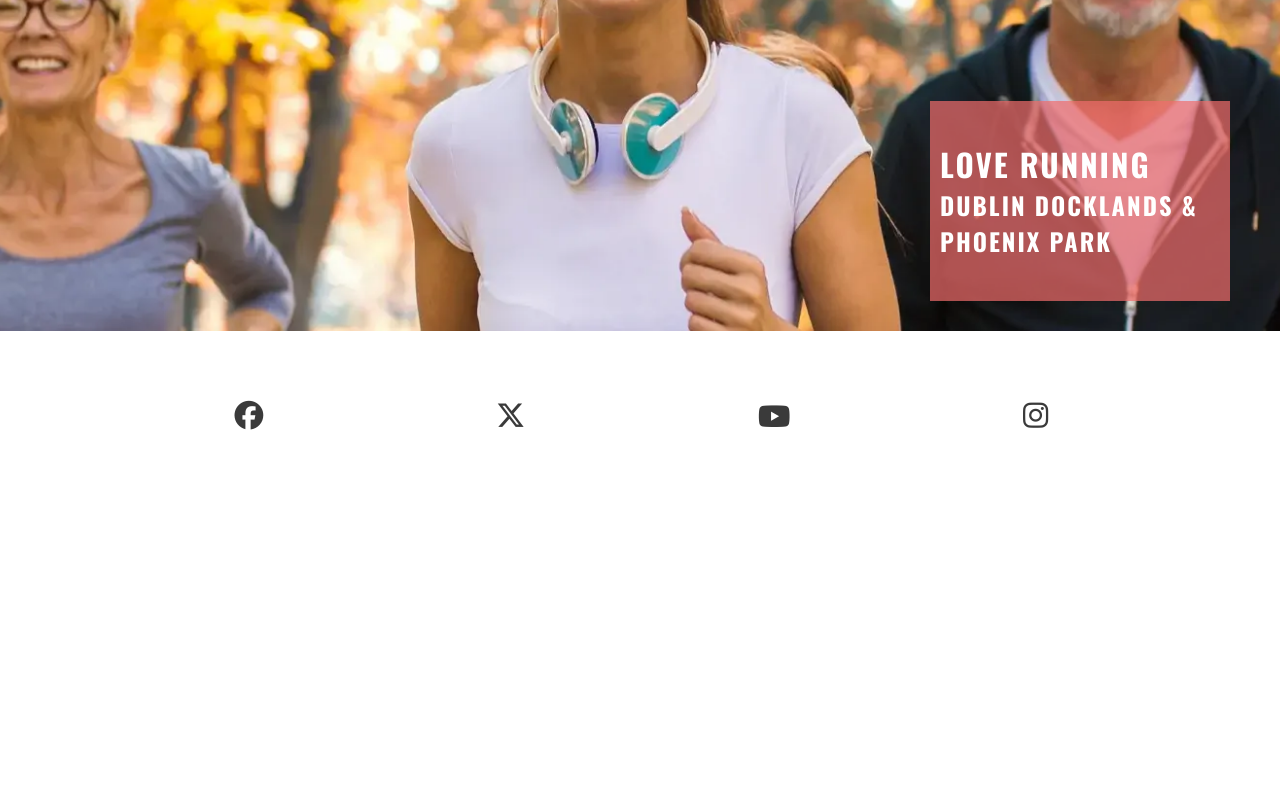
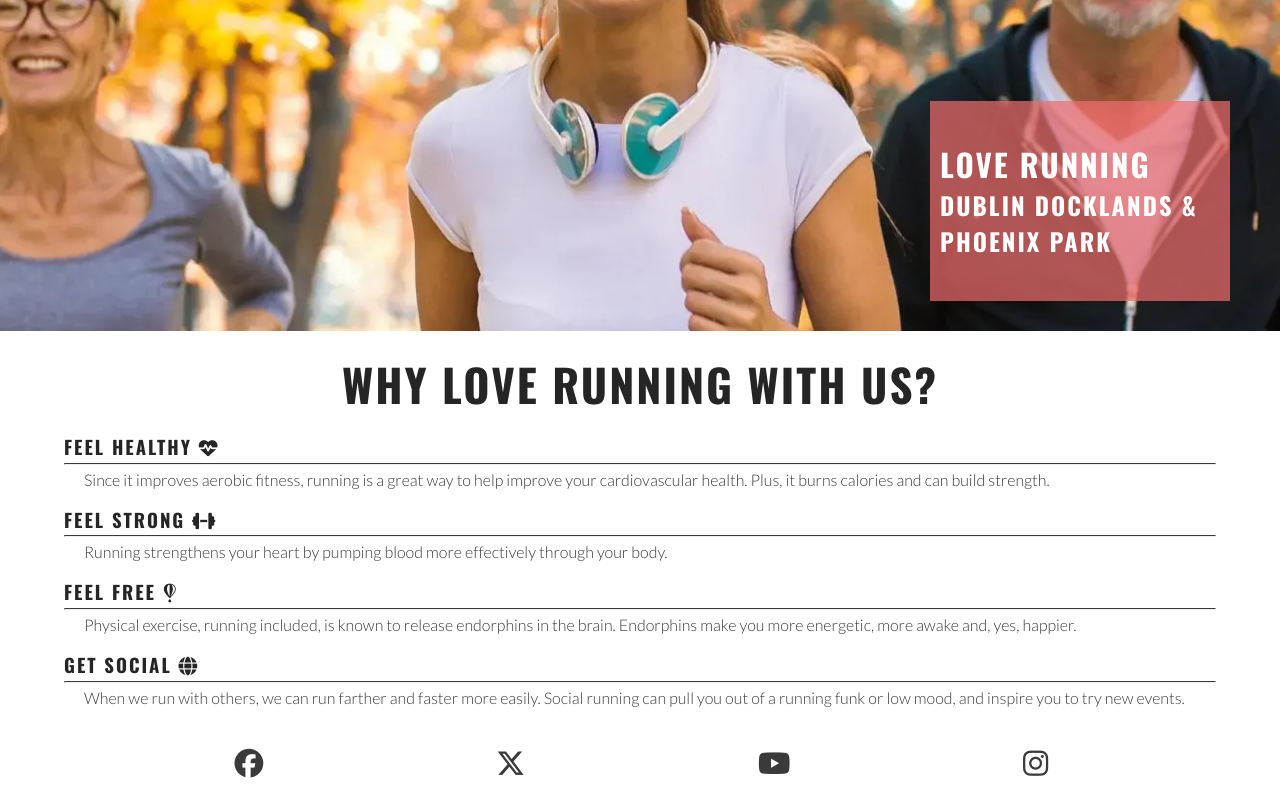
Before and after one commit to CosmicCanCodes/LoveRunning, a plain HTML site: page index.html in a window 1280 px wide. Shown: the part 348-1148 px from the top of the page. Before the commit the page ends 800 px from the top, so only its background shows below. Drawn offline with nearby package versions, Linux system fonts and the light colour scheme.

Commit message:
Add reasons and style them

```diff
--- a/assets/css/style.css
+++ b/assets/css/style.css
@@ -117,6 +117,32 @@ main {
     color: #ffffff;
 }
 
+#reasons {
+    width: 90%;
+    margin: 20px auto;
+
+}
+
+#reasons h2 {
+    font-size: 280%;
+    margin-bottom: 20px;
+    text-align: center;
+}
+
+#benefits-physical div, #benefits-mental div {
+    line-height: 20px;
+    margin-bottom: 20px;
+}
+
+ hr {
+    border-top: 1px solid #3a3a3a;
+    margin: 5px 0;
+}
+
+#benefits p {
+    padding: 0 20px;
+}
+
 /* Footer */
 #social-networks {
     text-align: center;
@@ -172,6 +198,8 @@ main {
         width: 300px;
         right: 50px;
     }
+
+
 }
 
 /*Media query: Laptops and larger 992px and up*/
--- a/index.html
+++ b/index.html
@@ -62,6 +62,40 @@
                 <h3>Dublin Docklands & Phoenix Park</h3>
             </div>
         </section>
+
+        <section id="reasons">
+            <h2>Why love running with us?</h2>
+            <div id="benefits">
+            <div id="benefits-physical">
+                <div>
+                    <h3>FEEL HEALTHY <i class="fa-solid fa-heart-pulse"></i></h3>
+                    <hr>
+                    <p>Since it improves aerobic fitness, running is a great way to help improve your cardiovascular health. Plus, it burns
+                    calories and can build strength.</p>
+                </div>
+                <div>
+                    <h3>FEEL STRONG <i class="fa-solid fa-dumbbell"></i></h3>
+                    <hr>
+                    <p>Running strengthens your heart by pumping blood more effectively through your body.</p>
+                </div>
+            </div>
+
+            <div id="benefits-mental">
+                <div>
+                    <h3>FEEL FREE <i class="fa-brands fa-fly"></i></h3>
+                    <hr>
+                    <p>Physical exercise, running included, is known to release endorphins in the brain. Endorphins make you more energetic,
+                    more awake and, yes, happier.</p>
+                </div>
+                <div>
+                    <h3>GET SOCIAL <i class="fa-solid fa-globe"></i></h3>
+                    <hr>
+                    <p>When we run with others, we can run farther and faster more easily. Social running can pull you out of a running funk or
+                    low mood, and inspire you to try new events.</p>
+                </div>
+            </div>
+            </div>
+        </section>
     </main>
 
     <!-- This is the footer-->
```
